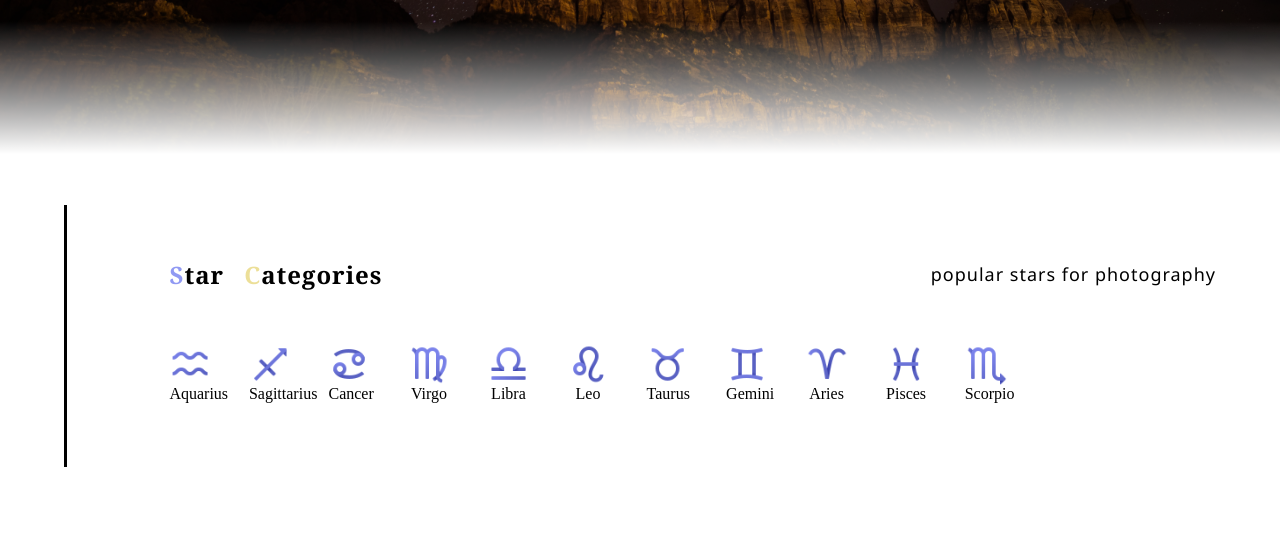
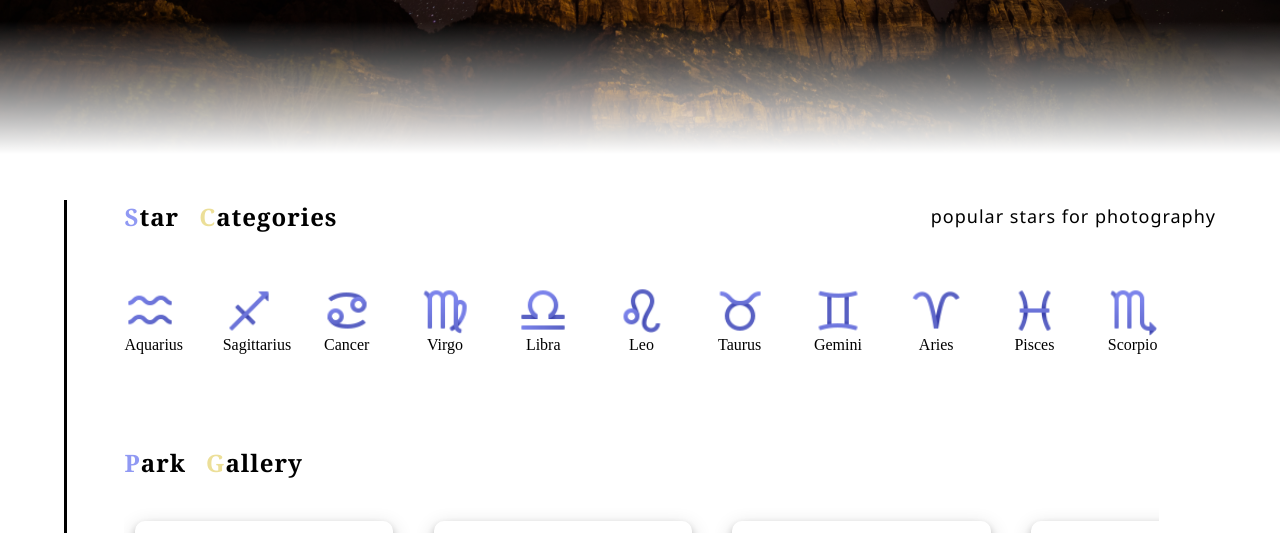
Before and after one commit to Ingemar28/final_project, a PHP site: page /find_park.html in a window 1280 px wide. Shown: the part 510-1043 px from the top of the page. Run offline with PHP 8.4, Linux system fonts and the light colour scheme.

Commit message:
update find park

```diff
--- a/css/style.css
+++ b/css/style.css
@@ -857,18 +857,25 @@ header {
 		color: #dedede;
 	}
 
+	.page-find main{
+		border-left: black 3px solid;
+		margin: 0% 5%;
+	}
+
 	.page-find #popular-photos, .page-find #park-gallery{
-		padding-left: 8%;
 		margin-top: 4%;
 		margin-bottom: 8%;
-		/* height: 400px; */
-
-		border-left: black 3px solid;
 	}
 
-	.page-find #popular-photos{
-		padding-bottom: 5%;
+	.page-find #popular-photos .title, .page-find #park-gallery .title{
+		padding-top: 0%;
 	}
+
+	/* .page-find .dot{
+		position: relative;
+		left: -6.3%;
+		top: -4%;
+	} */
 
 	/* .page-find #popular-photos h2, #park-gallery h2{
 		padding: 0% 0% 1% 0%;
@@ -886,7 +893,7 @@ header {
 	.page-find #star-icons{
 		display: flex;
 		flex-direction: row;
-		width: 80%;
+		width: 100%;
 		justify-content: space-between;
 		text-align: center;
         padding-top: 5%;
--- a/find_park.html
+++ b/find_park.html
@@ -58,12 +58,12 @@
 
 		</header>
 
-        <section>
+        <main>
 
             <section id="popular-photos">
 
                 <div class="title">
-
+                    <!-- <span class="dot" style='font-size:10px;'>&#9679;</span> -->
                     <h2>Star</h2>
                     <h2>Categories</h2>
 
@@ -281,6 +281,8 @@
 
         </section>
 
+    </main>
+
         <footer id="page-footer">
 
             <div id="logo-name">
```
Also changed, not shown: gallery.html (added). Lines whose indentation alone changed are shown as unchanged.
